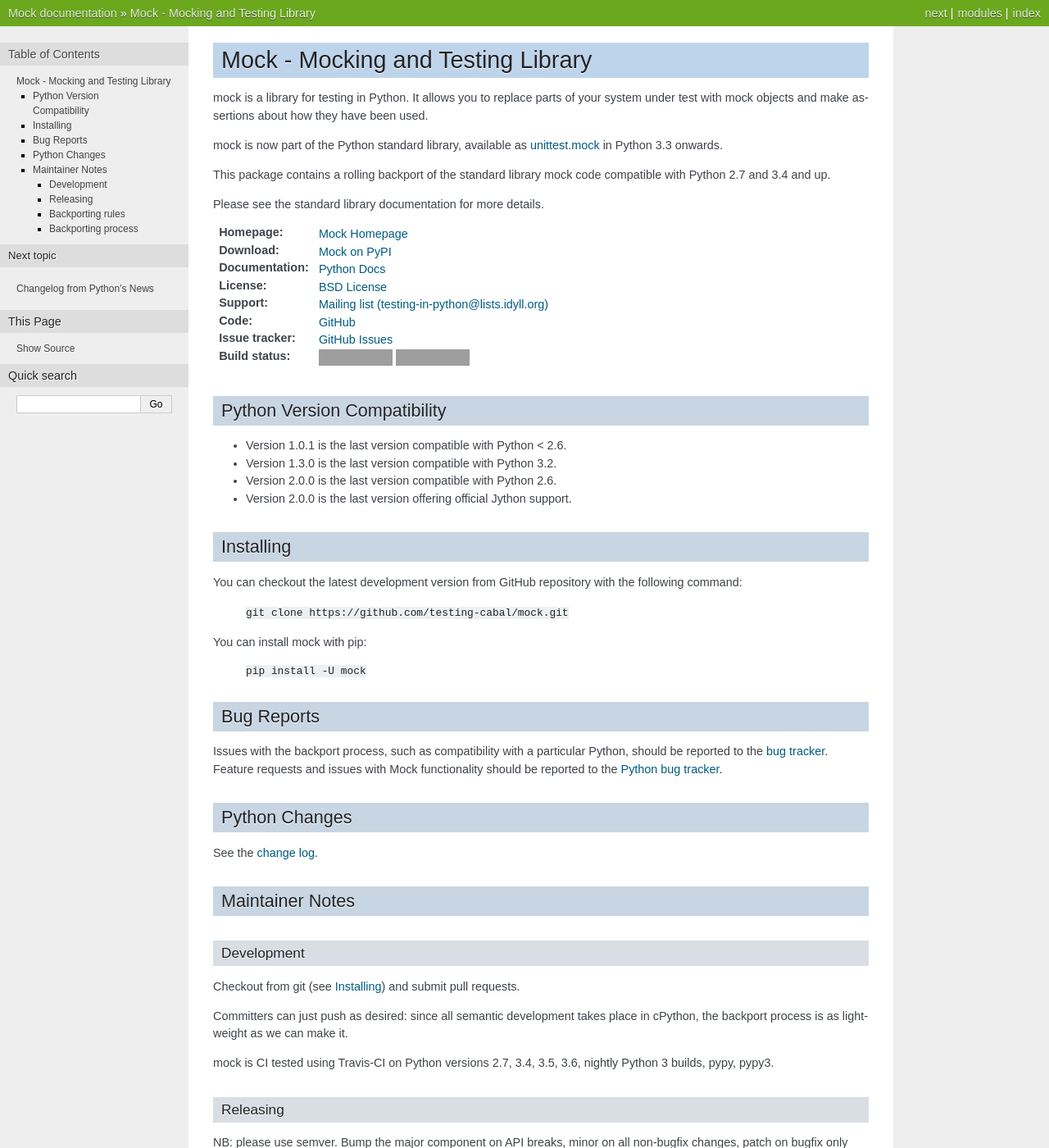
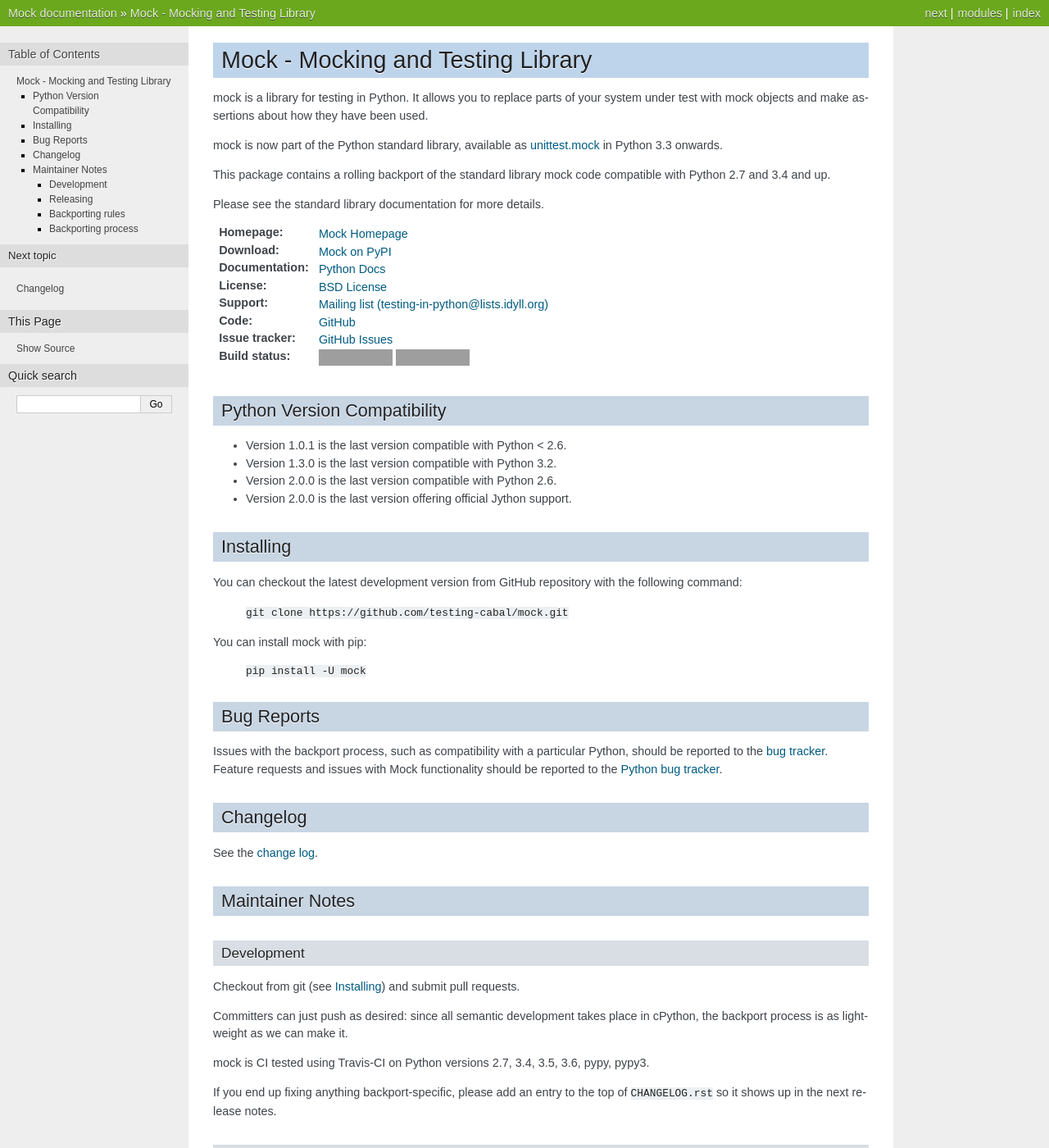
Before and after one commit to testing-cabal/mock, a Sphinx documentation site: the page built from docs/index.txt, in a window 1280 px wide and 1400 px high. Shown: the whole window at 82% size. Built offline with Sphinx 7.4.7, drawn with Linux system fonts in a browser that asks for light colours; the version number could not be read and is left out; grey boxes are pictures that could not be loaded.

Commit message:
Note about changelog entries for changes not in cpython.

```diff
--- a/docs/changelog.txt
+++ b/docs/changelog.txt
@@ -1,4 +1,4 @@
-Changelog from Python's News
-============================
+Changelog
+=========
 
 .. include:: ../CHANGELOG.rst
--- a/docs/index.txt
+++ b/docs/index.txt
@@ -59,8 +59,8 @@
 
 .. index:: python changes
 
-Python Changes
-++++++++++++++
+Changelog
++++++++++
 
 See the :doc:`change log <changelog>`.
 
@@ -78,7 +78,11 @@
 place in cPython, the backport process is as lightweight as we can make it.
 
 mock is CI tested using Travis-CI on Python versions 2.7, 3.4,
-3.5, 3.6, nightly Python 3 builds, pypy, pypy3.
+3.5, 3.6, pypy, pypy3.
+
+If you end up fixing anything backport-specific, please add an entry
+to the top of ``CHANGELOG.rst`` so it shows up in the next release
+notes.
 
 Releasing
 ---------
```
